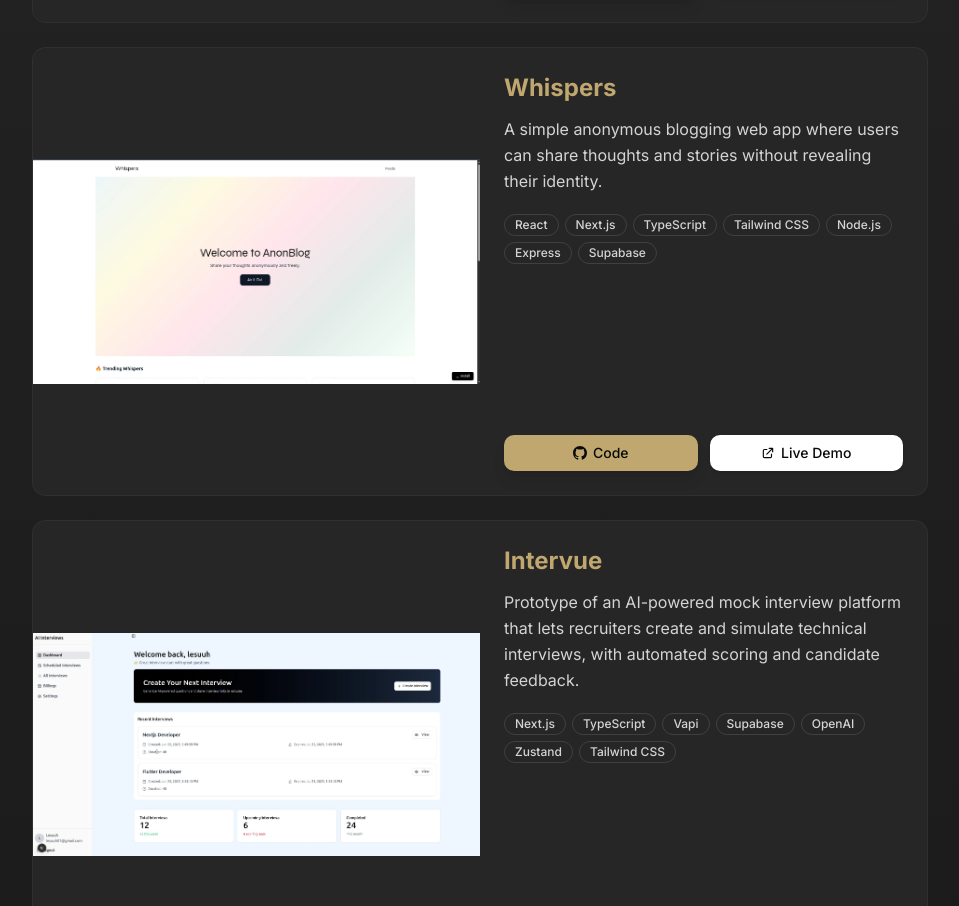
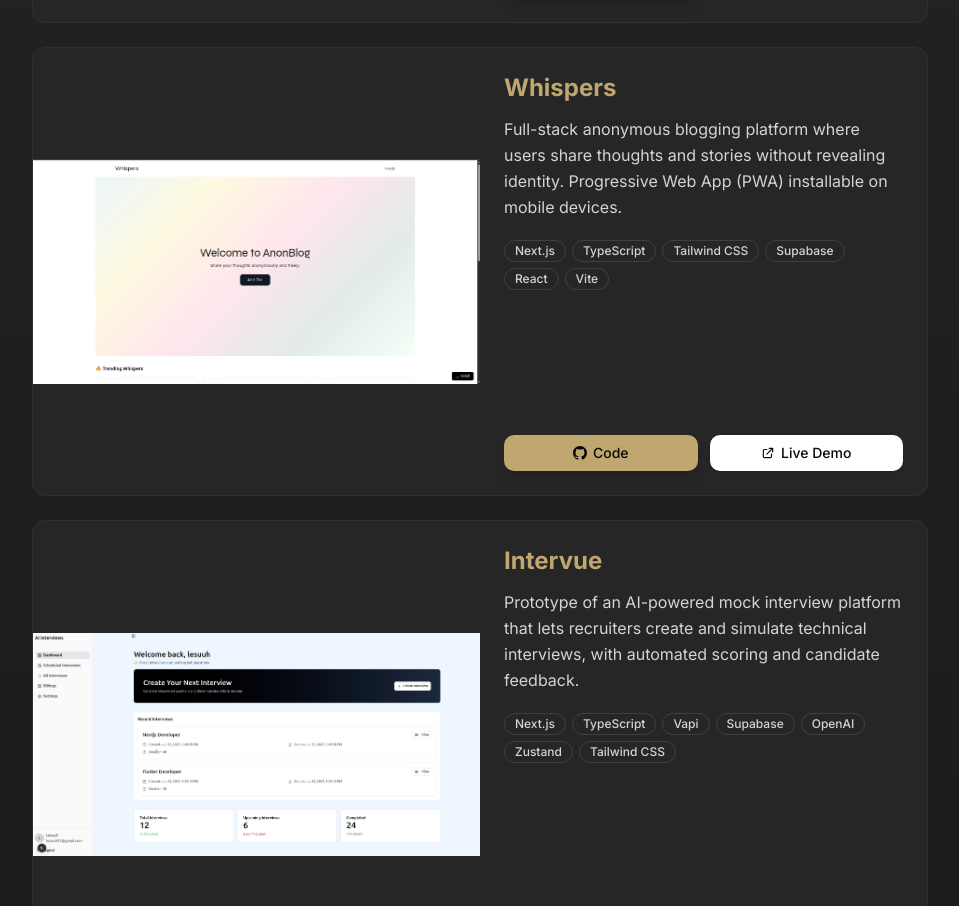
Before and after one commit to Lesuuh/new-portfolio, a Next.js app: page / in a window 1280 px wide. Shown: the part 3085-3991 px from the top of the page, without its empty margins (160-1119 px from the left). Built offline with nearby package versions, Linux system fonts and the light colour scheme.

Commit message:
revamp project

```diff
--- a/app/data.ts
+++ b/app/data.ts
@@ -214,102 +214,195 @@ export const projects: Project[] = [
     id: 2,
     title: "Whispers",
     slug: "whispers-anonymous-blog",
-    subtitle: "Anonymous Expression Platform",
+    subtitle: "Anonymous Expression Platform (PWA)",
     description:
-      "A simple anonymous blogging web app where users can share thoughts and stories without revealing their identity.",
+      "Full-stack anonymous blogging platform where users share thoughts and stories without revealing identity. Progressive Web App (PWA) installable on mobile devices.",
     overview:
-      "Built a privacy-first blogging platform that allows users to post anonymously. Focused on clean UI, responsive design, and an easy-to-use posting workflow. Future plans include real-time updates, dark mode, and content moderation.",
+      "Built a privacy-first social platform that enables users to share their thoughts, stories, and experiences anonymously. Designed as a PWA, it can be installed on mobile devices, providing an app-like experience with offline support and responsive design.",
     problemStatement:
-      "Many people hesitate to share thoughts publicly due to privacy concerns or fear of judgment. Existing platforms rarely provide true anonymity.",
+      "Many people want to share their thoughts anonymously but hesitate due to privacy concerns. Existing social platforms pressure users to maintain a public persona and often lack mobile app accessibility.",
     solution:
-      "Created a web app allowing anonymous posts without collecting personal information. Posts are displayed in a clean feed, and users can interact without revealing identity. The app is responsive and intuitive.",
+      "Created a full-stack anonymous blogging platform using Supabase for backend storage and authentication, with a clean, intuitive interface. Built as a PWA to allow installation on mobile devices and offline access.",
     keyFeatures: [
       {
         title: "Anonymous Posting",
-        description:
-          "Users can share thoughts without providing personal information.",
+        description: "Users can post thoughts without revealing identity.",
       },
       {
-        title: "Clean Feed",
-        description: "All posts are displayed in a simple, scrollable feed.",
+        title: "Installable PWA",
+        description:
+          "Platform can be installed on mobile devices for app-like experience.",
       },
       {
         title: "Responsive Design",
-        description: "Optimized for desktop and mobile devices.",
+        description: "Optimized for all devices with a mobile-first approach.",
       },
-      // Future features: Real-time updates, dark mode, content moderation
+      {
+        title: "Infinite Scroll",
+        description: "Smooth browsing of posts with pagination.",
+      },
     ],
     technicalHighlights: [
       {
-        title: "Full-Stack Architecture",
+        title: "Supabase Backend",
         description:
-          "Built frontend with React/Next.js and backend with Node.js/Express.",
+          "Handles authentication, data storage, and secure anonymous sessions.",
       },
       {
-        title: "Database Management",
+        title: "PWA Implementation",
         description:
-          "Posts stored securely in Supabase Postgres without storing user-identifiable data.",
+          "Service workers, manifest, and offline caching enable installation and offline support.",
       },
       {
-        title: "Type Safety",
+        title: "Frontend Optimization",
         description:
-          "TypeScript used across frontend and backend to prevent runtime errors.",
+          "Efficient React components and Tailwind styling for fast rendering.",
       },
     ],
     challenges: [
       {
-        title: "Maintaining User Anonymity",
-        description:
-          "Users needed to post without revealing identity or creating accounts.",
-        solution:
-          "Implemented anonymous session-based posting and avoided collecting emails or personal info.",
+        title: "Anonymous Authentication",
+        description: "Securing user sessions without collecting personal info.",
+        solution: "Implemented session-based tokens with no PII stored.",
       },
       {
-        title: "Data Storage & Security",
-        description:
-          "Ensuring posts are stored securely without linking to user identity.",
+        title: "Offline Support",
+        description: "Ensuring smooth experience when network is intermittent.",
         solution:
-          "Used Supabase with strict row-level security and minimal metadata.",
+          "Configured service workers to cache key resources and posts.",
       },
       {
-        title: "Responsive Design",
-        description: "App needed to work well on all devices.",
-        solution:
-          "Built fully responsive layouts tested on mobile and desktop screens.",
+        title: "Mobile Responsiveness",
+        description: "Making the PWA look good across all screen sizes.",
+        solution: "Built responsive UI components and tested across devices.",
       },
     ],
     impact: [
-      "Initial version allows anonymous sharing safely and efficiently.",
-      "Provides a safe space for users to express thoughts without judgment.",
-      // Future: Add metrics like number of posts, active users, engagement
+      "Demonstrates the feasibility of an anonymous blogging PWA.",
+      "Provides a foundation for mobile-friendly, privacy-focused social platforms.",
     ],
     tech: [
-      "React",
       "Next.js",
       "TypeScript",
       "Tailwind CSS",
-      "Node.js",
-      "Express",
       "Supabase",
-      // Future: WebSocket (Socket.IO) for real-time updates
+      "React",
+      "Vite",
     ],
     image: "/images/whispers.webp",
     github: "https://github.com/Lesuuh/whispers",
     live: "https://whispers-gold.vercel.app/",
-    status: "Ongoing",
+    status: "Prototype / PWA",
     category: "Personal Project",
-    timeline: "4 days",
+    timeline: "3 months",
     role: "Full-Stack Developer",
     featured: true,
-    metrics: {
-      // Leave empty or minimal for now
-    },
     testimonial: {
       quote: "",
       author: "",
       role: "",
     },
+    metrics: {},
   },
+  // {
+  //   id: 2,
+  //   title: "Whispers",
+  //   slug: "whispers-anonymous-blog",
+  //   subtitle: "Anonymous Expression Platform",
+  //   description:
+  //     "A simple anonymous blogging web app where users can share thoughts and stories without revealing their identity.",
+  //   overview:
+  //     "Built a privacy-first blogging platform that allows users to post anonymously. Focused on clean UI, responsive design, and an easy-to-use posting workflow. Future plans include real-time updates, dark mode, and content moderation.",
+  //   problemStatement:
+  //     "Many people hesitate to share thoughts publicly due to privacy concerns or fear of judgment. Existing platforms rarely provide true anonymity.",
+  //   solution:
+  //     "Created a web app allowing anonymous posts without collecting personal information. Posts are displayed in a clean feed, and users can interact without revealing identity. The app is responsive and intuitive.",
+  //   keyFeatures: [
+  //     {
+  //       title: "Anonymous Posting",
+  //       description:
+  //         "Users can share thoughts without providing personal information.",
+  //     },
+  //     {
+  //       title: "Clean Feed",
+  //       description: "All posts are displayed in a simple, scrollable feed.",
+  //     },
+  //     {
+  //       title: "Responsive Design",
+  //       description: "Optimized for desktop and mobile devices.",
+  //     },
+  //     // Future features: Real-time updates, dark mode, content moderation
+  //   ],
+  //   technicalHighlights: [
+  //     {
+  //       title: "Full-Stack Architecture",
+  //       description:
+  //         "Built frontend with React/Next.js and backend with Node.js/Express.",
+  //     },
+  //     {
+  //       title: "Database Management",
+  //       description:
+  //         "Posts stored securely in Supabase Postgres without storing user-identifiable data.",
+  //     },
+  //     {
+  //       title: "Type Safety",
+  //       description:
+  //         "TypeScript used across frontend and backend to prevent runtime errors.",
+  //     },
+  //   ],
+  //   challenges: [
+  //     {
+  //       title: "Maintaining User Anonymity",
+  //       description:
+  //         "Users needed to post without revealing identity or creating accounts.",
+  //       solution:
+  //         "Implemented anonymous session-based posting and avoided collecting emails or personal info.",
+  //     },
+  //     {
+  //       title: "Data Storage & Security",
+  //       description:
+  //         "Ensuring posts are stored securely without linking to user identity.",
+  //       solution:
+  //         "Used Supabase with strict row-level security and minimal metadata.",
+  //     },
+  //     {
+  //       title: "Responsive Design",
+  //       description: "App needed to work well on all devices.",
+  //       solution:
+  //         "Built fully responsive layouts tested on mobile and desktop screens.",
+  //     },
+  //   ],
+  //   impact: [
+  //     "Initial version allows anonymous sharing safely and efficiently.",
+  //     "Provides a safe space for users to express thoughts without judgment.",
+  //     // Future: Add metrics like number of posts, active users, engagement
+  //   ],
+  //   tech: [
+  //     "Next.js",
+  //     "TypeScript",
+  //     "Tailwind CSS",
+  //     "Node.js",
+  //     "Express",
+  //     "Supabase",
+  //     // Future: WebSocket (Socket.IO) for real-time updates
+  //   ],
+  //   image: "/images/whispers.webp",
+  //   github: "https://github.com/Lesuuh/whispers",
+  //   live: "https://whispers-gold.vercel.app/",
+  //   status: "Ongoing",
+  //   category: "Personal Project",
+  //   timeline: "4 days",
+  //   role: "Full-Stack Developer",
+  //   featured: true,
+  //   metrics: {
+  //     // Leave empty or minimal for now
+  //   },
+  //   testimonial: {
+  //     quote: "",
+  //     author: "",
+  //     role: "",
+  //   },
+  // },
   {
     id: 3,
     title: "Intervue",
--- a/app/types.ts
+++ b/app/types.ts
@@ -57,7 +57,7 @@ export interface Project {
   image: string;
   github: string;
   live: string;
-  status: "Completed" | "Ongoing" | "Planned" | "Prototype";
+  status: "Completed" | "Ongoing" | "Planned" | "Prototype" | "Prototype / PWA";
   category: string;
   timeline: string;
   role: string;
```
